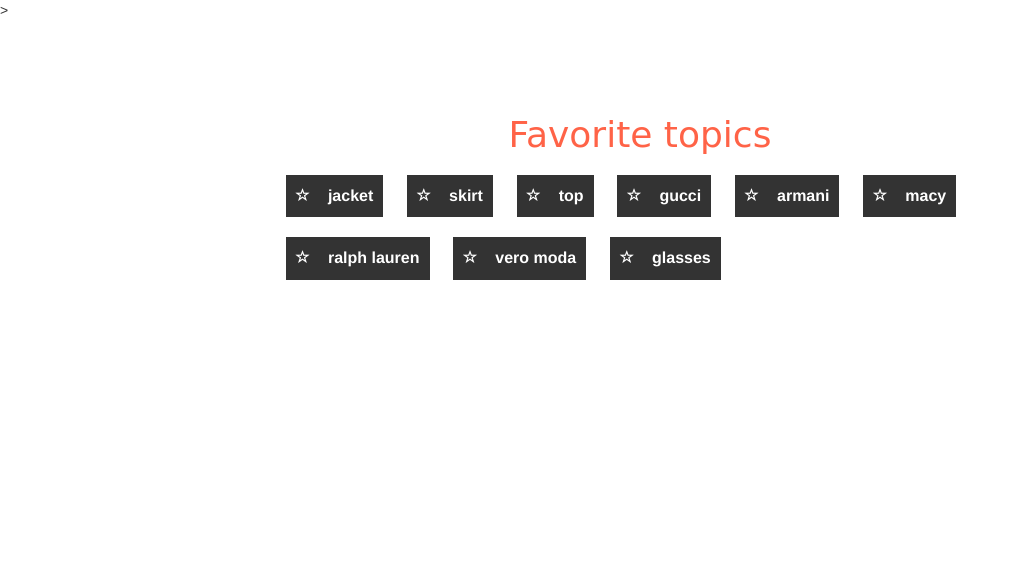
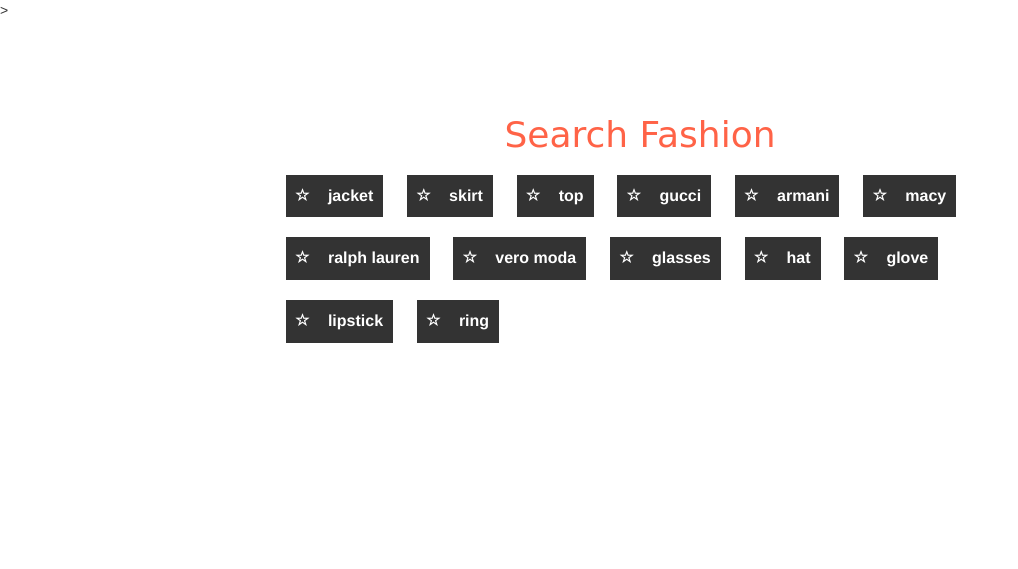
Before and after one commit to whom/comse6998_final, a Django app: page /webapp/profile/ in a window 1280 px wide. Shown: the top 569 px of the page, without its empty margins (0-1018 px from the left). Run offline with Django 3.2, Linux system fonts and the light colour scheme; some libraries are stand-ins or nearby versions.

Commit message:
adding more topics

```diff
--- a/tap_fashion/webapp/templates/webapp/Profile.html
+++ b/tap_fashion/webapp/templates/webapp/Profile.html
@@ -41,7 +41,7 @@
 <body>
 
 <div id="contentwithpadding">
-    <h2 class="leaderboardtitle" align="center">Favorite topics</h2>
+    <h2 class="leaderboardtitle" align="center">Search Fashion</h2>
     <form method="POST" action="" style="margin-left: 20px">
         {% for t in topics %}
         <label class="favtopic-unchecked">
--- a/tap_fashion/webapp/views.py
+++ b/tap_fashion/webapp/views.py
@@ -53,7 +53,7 @@ class ProfileView(generic.ListView):
 
     def get(self,request):
         test = request.GET.get('test', None)
-        topic_list = ['jacket','skirt','top','gucci','armani','macy','ralph lauren','vero moda','glasses']
+        topic_list = ['jacket','skirt','top','gucci','armani','macy','ralph lauren','vero moda','glasses','hat','glove','lipstick','ring']
 
         return render(request, 'webapp/profile.html',
                       {'topics': topic_list})
```
Also changed, not shown: 1 other file.
